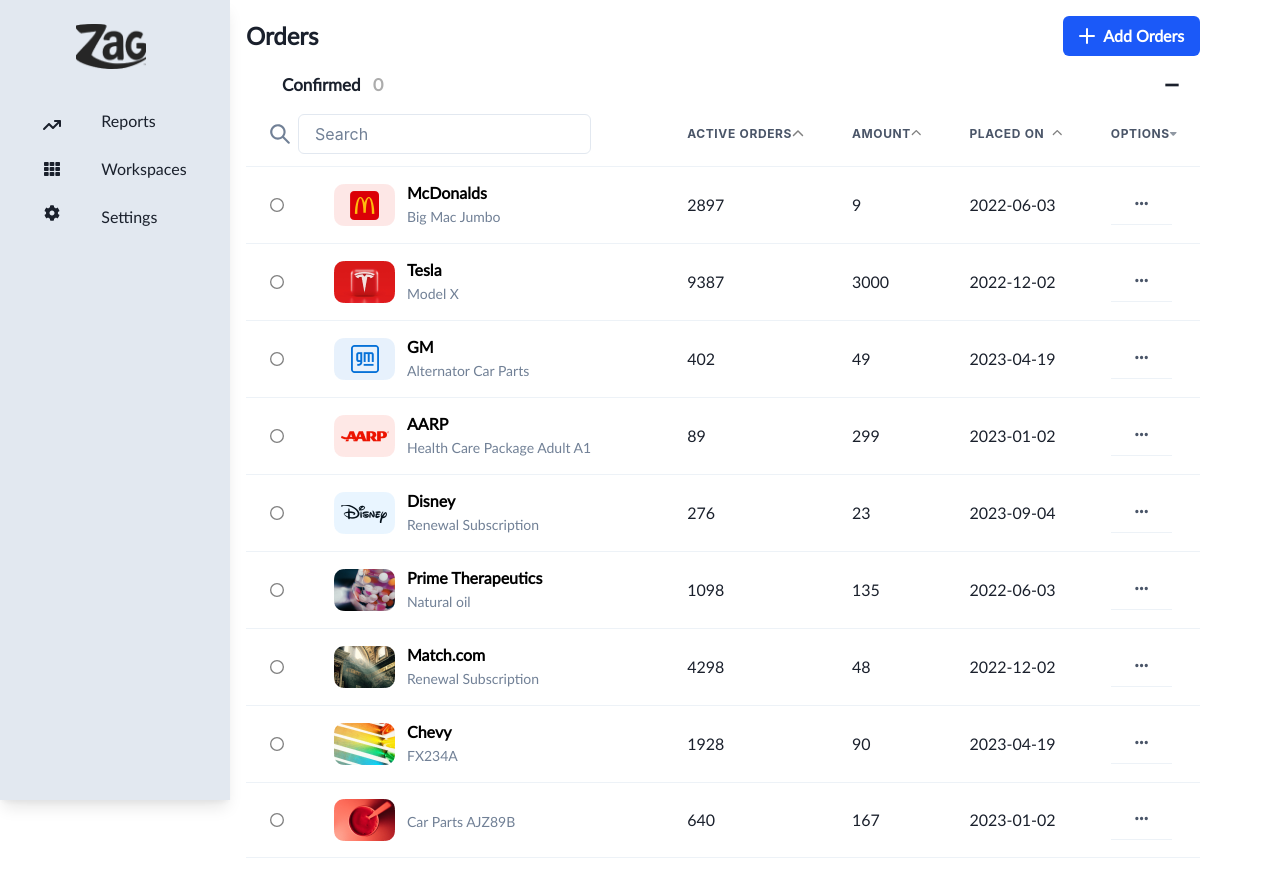
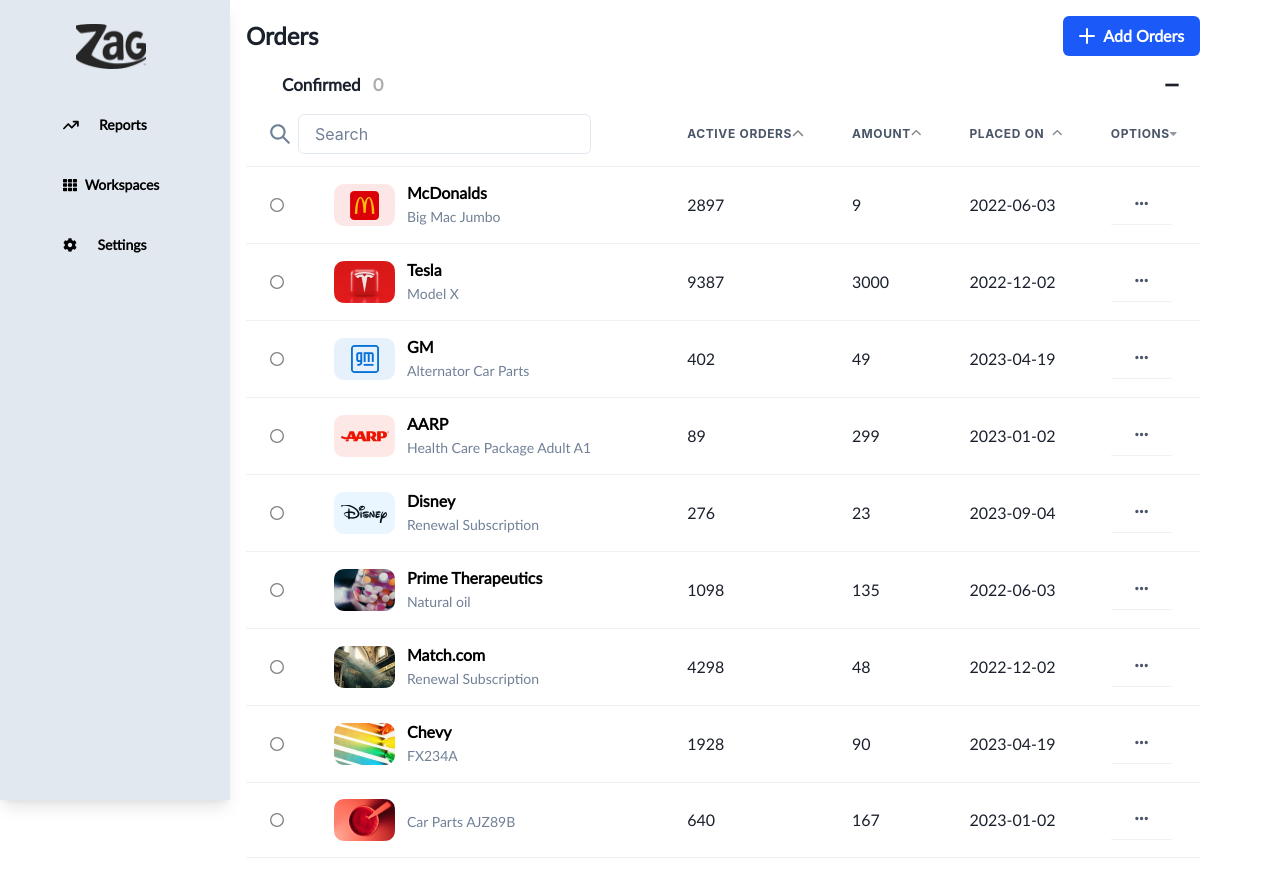
Before and after one commit to TanayK07/Dashboard_ZAG, a React (Create React App) app: page / in a window 1280 px wide. Built offline with nearby package versions, Linux system fonts and the light colour scheme.

Commit message:
Chnages and components

```diff
--- a/src/components/Sidebar.js
+++ b/src/components/Sidebar.js
@@ -1,4 +1,4 @@
-import { Box, Flex,HStack, Icon, Text, VStack, Image } from '@chakra-ui/react';
+import { Box, Button, Flex, HStack, Icon, Text, VStack, Image } from '@chakra-ui/react';
 import { FaCog, FaTh } from 'react-icons/fa';
 import { FontAwesomeIcon } from '@fortawesome/react-fontawesome';
 import { faArrowTrendUp } from '@fortawesome/free-solid-svg-icons';
@@ -20,20 +20,51 @@ function Sidebar() {
     >
       <Flex direction="column" alignItems="center">
         <Image src="logo.png" alt="Logo" boxSize={8} w={70} h={45} mr={2} mb={10} />
-        <HStack alignItems="center" spacing={10} ml={0}>
-        <VStack spacing={7} alignItems="center">
-            <FontAwesomeIcon icon={faArrowTrendUp} />
-            <Icon as={FaTh} boxSize={4} />
-            <Icon as={FaCog} boxSize={4} />
-          </VStack>
-<VStack spacing={6} alignItems="left">
+        <VStack spacing={7} alignItems="flex-start">
 
-          <Text>Reports</Text>
-          <Text>Workspaces</Text>
-          <Text>Settings</Text>
+          <Button
+            variant="ghost"
+            colorScheme="blue"
+            size="sm"
+            w="100%"
+            color="black"
+            _hover={{ color: '#1B59F8' }}
+          >
+            <HStack alignItems="center" justifyContent="flex-start" spacing={0}>
+              <FontAwesomeIcon icon={faArrowTrendUp} mr={2} />
+              <Text p={5}>Reports</Text>
+            </HStack>
+          </Button>
 
-          </VStack>
-        </HStack>
+          <Button
+            variant="ghost"
+            colorScheme="blue"
+            size="sm"
+            w="100%"
+            color="black"
+            _hover={{ color: '#1B59F8' }}
+          >
+            <HStack alignItems="center" justifyContent="flex-start" spacing={0}>
+              <Icon as={FaTh} />
+              <Text p={2}>Workspaces</Text>
+            </HStack>
+          </Button>
+
+          <Button
+            variant="ghost"
+            colorScheme="blue"
+            size="sm"
+            w="100%"
+            color="black"
+            _hover={{ color: '#1B59F8' }}
+          >
+            <HStack alignItems="center" justifyContent="flex-start" spacing={0}>
+              <Icon as={FaCog} />
+              <Text p={5}>Settings</Text>
+            </HStack>
+          </Button>
+
+        </VStack>
       </Flex>
     </Box>
   );
```
Also changed, not shown: src/components/Table.js (deleted, +0 -120 lines), src/Pages/test.js (deleted), src/components/Confirmed.js (deleted), src/components/OrderItems.js (deleted).
